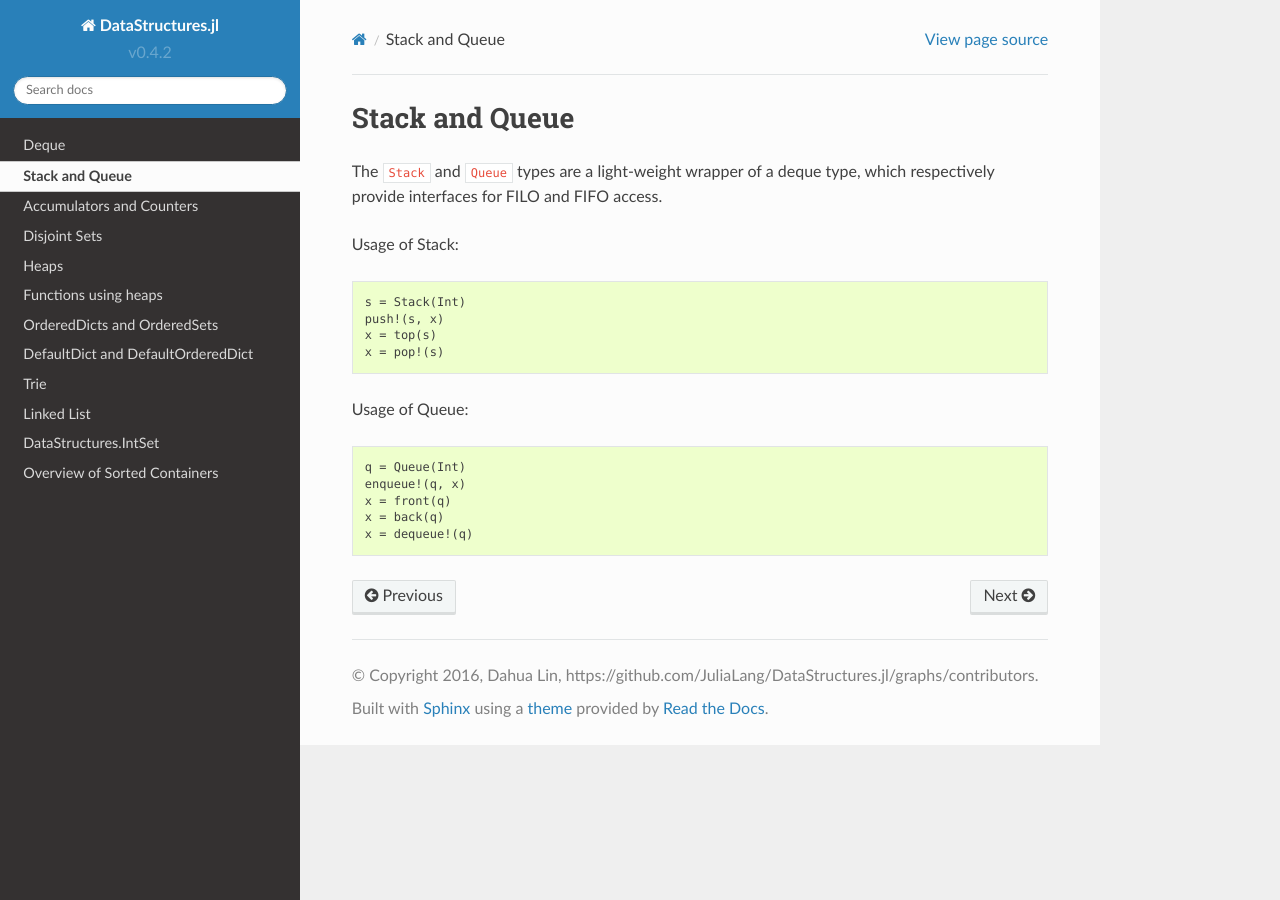
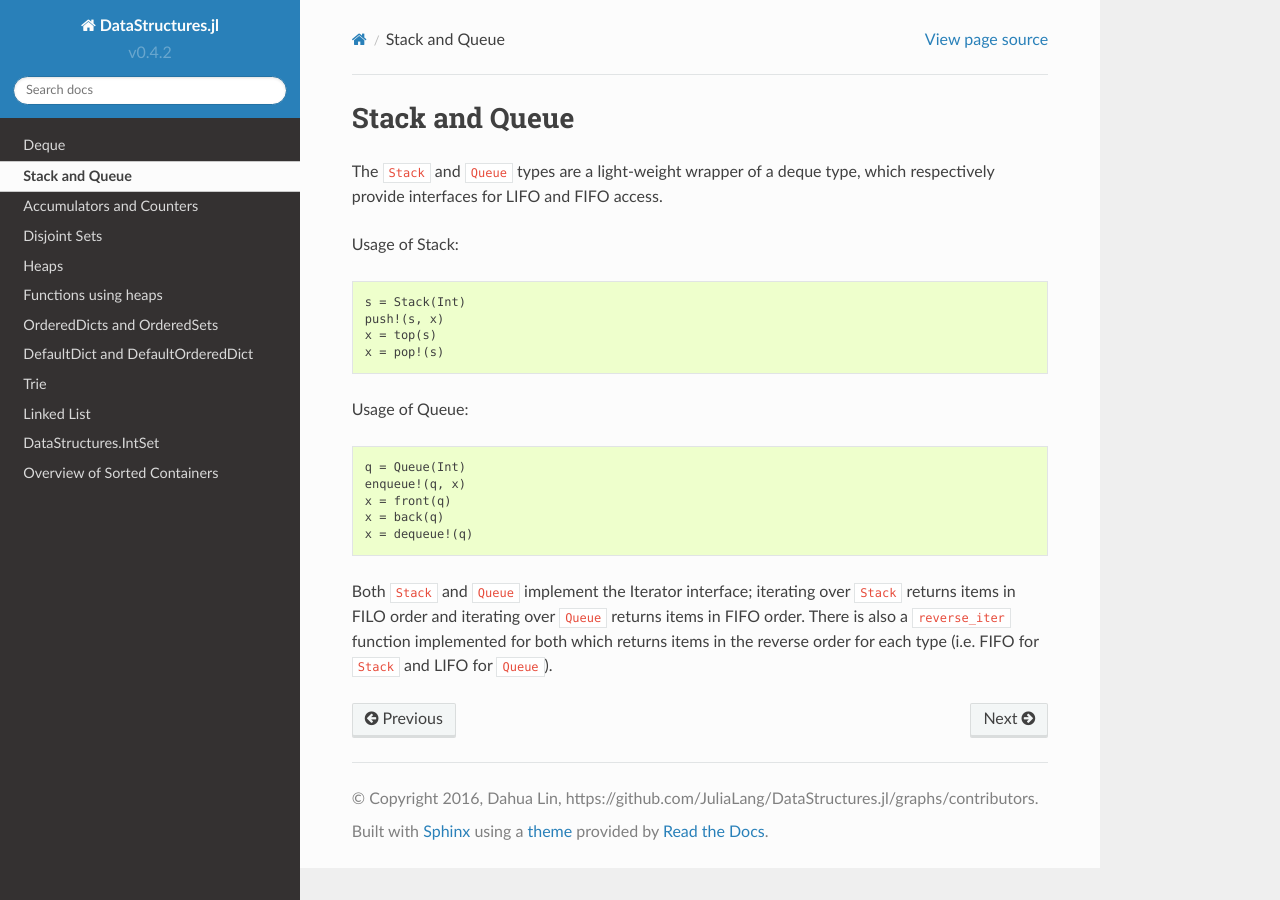
Before and after one commit to JuliaCollections/DataStructures.jl, a Sphinx documentation site: the page built from doc/source/stack_and_queue.rst, in a window 1280 px wide. Built offline with Sphinx 7.4.7 and the Read the Docs theme 2.0.0, drawn with Linux system fonts in a browser that asks for light colours; formulas are drawn with MathJax 3.

Commit message:
add front and back iterators to deque + stack + queue

```diff
--- a/doc/source/stack_and_queue.rst
+++ b/doc/source/stack_and_queue.rst
@@ -4,7 +4,7 @@
 Stack and Queue
 -----------------
 
-The ``Stack`` and ``Queue`` types are a light-weight wrapper of a deque type, which respectively provide interfaces for FILO and FIFO access.
+The ``Stack`` and ``Queue`` types are a light-weight wrapper of a deque type, which respectively provide interfaces for LIFO and FIFO access.
 
 Usage of Stack::
 
@@ -20,3 +20,5 @@ Usage of Queue::
   x = front(q)
   x = back(q)
   x = dequeue!(q)
+
+Both ``Stack`` and ``Queue`` implement the Iterator interface; iterating over ``Stack`` returns items in FILO order and iterating over ``Queue`` returns items in FIFO order. There is also a ``reverse_iter`` function implemented for both which returns items in the reverse order for each type (i.e. FIFO for ``Stack`` and LIFO for ``Queue``).
```
Also changed, not shown: 5 other files.
